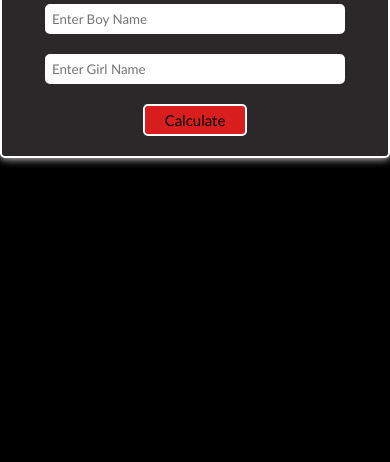
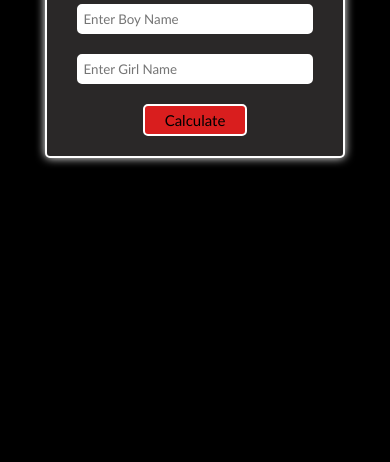
Before and after one commit to kaushal26-git/Love-Calculater, a plain HTML site: page index.html in a window 390 px wide. Shown: the part 382-844 px from the top of the page. Drawn offline with Linux system fonts and the light colour scheme.

Commit message:
updated commit

```diff
--- a/style.css
+++ b/style.css
@@ -48,3 +48,18 @@
     cursor: pointer;
     background-color: red;
 }
+
+/* mobile responsive */
+@media(max-width:768px){
+
+.container{
+    /* border: none;
+    background-color: black; */
+    width: 300px;
+}
+.calculater-form input{
+    width: 80%;
+
+}
+
+}
```
